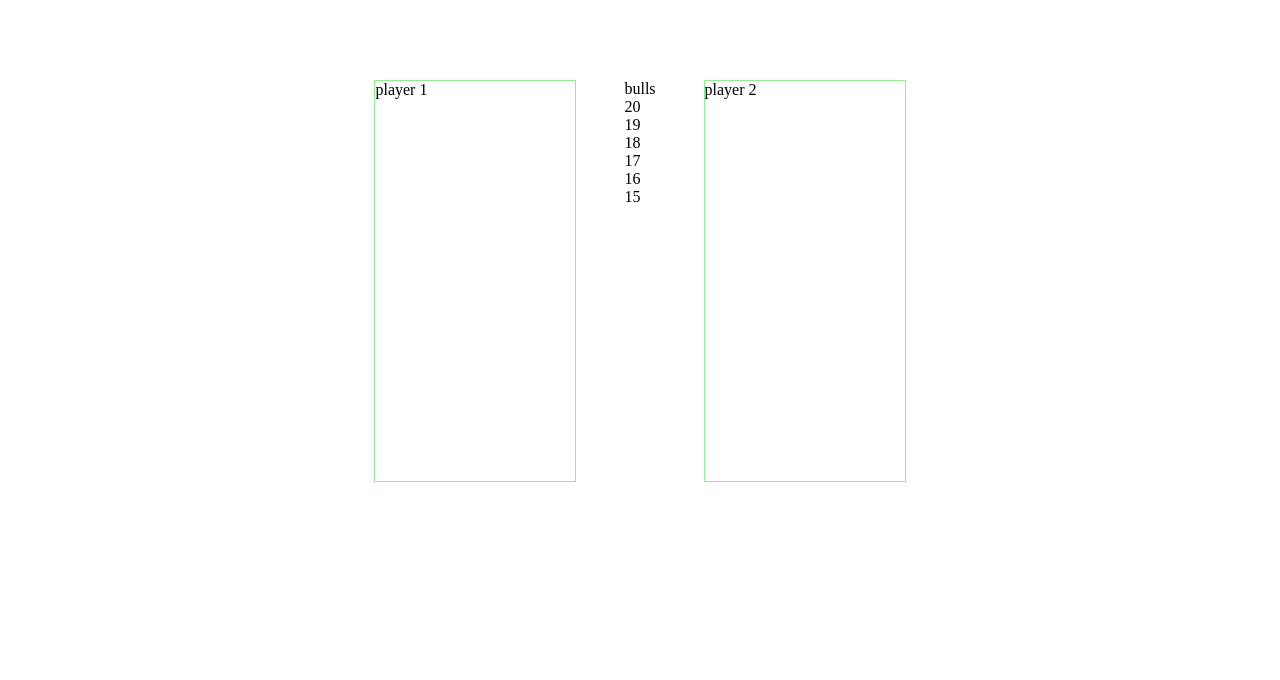
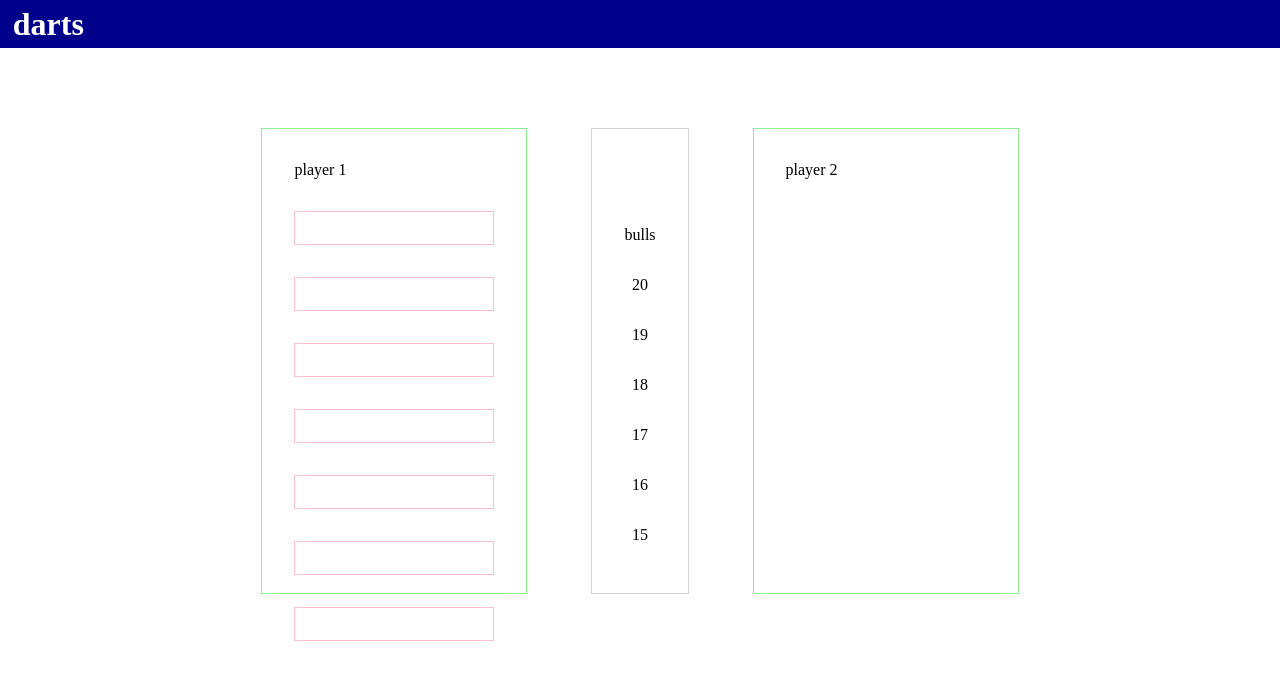
Before and after one commit to bambooOctopus/dart_score_card, a plain HTML site: page index.html in a window 1280 px wide. Drawn offline with Linux system fonts and the light colour scheme.

Commit message:
begin .player layout

```diff
--- a/index.html
+++ b/index.html
@@ -9,8 +9,29 @@
 </head>
 <body class="body">
 
+    <header class="header">
+        <h1 class="logo">darts</h1>
+    </header>
 
-    <div class="player"><p>player 1</p></div>
+    <div class="game-div">
+
+        <div class="player">
+            <p>player 1</p>
+
+            <div class="player-buttons">
+                <div class="tally"></div>
+                <div class="buttons"></div>
+            </div>
+            <div class="player-buttons"></div>
+            <div class="player-buttons"></div>
+            <div class="player-buttons"></div>
+            <div class="player-buttons"></div>
+            <div class="player-buttons"></div>
+            <div class="player-buttons"></div>
+
+
+        </div>
+
         <div class="numbers">
             <p>bulls</p>
             <p>20</p>
@@ -19,10 +40,13 @@
             <p>17</p>
             <p>16</p>
             <p>15</p>
+        </div>
+
+        <div class="player">
+            <p>player 2</p>
+        </div>
 
     </div>
-
-    <div class="player"><p>player 2</p></div>
 
     <script src="script.js"></script>
 
--- a/style.css
+++ b/style.css
@@ -4,9 +4,24 @@
 }
 
 .body {
+
+
+}
+
+.header {
+    height: 3rem;
+    background-color: darkblue;
+    color: white;
+    display: flex;
+    align-items: center;
+    padding: 0rem .8rem;
+
+}
+
+.game-div {
     display: flex;
     flex-direction: row;
-    gap: 3rem;
+    gap: 4rem;
     justify-content: center;
     margin-top: 5rem;
 }
@@ -15,4 +30,31 @@
     border: solid 1px lightgreen;
     height: 400px;
     width: 200px;
+    padding: 2rem;
 }
+
+.numbers {
+    border: solid 1px lightgray;
+    padding: 5rem 2rem 2rem;
+    display: flex;
+    flex-direction: column;
+    gap: 2rem;
+    align-items: center;
+    justify-content: center;
+}
+
+.player-buttons {
+    border: solid 1px pink;
+    height: 2rem;
+    margin-top: 2rem;
+
+}
+
+.tally {
+
+
+}
+
+.buttons {
+
+}
```
Lines whose indentation alone changed are shown as unchanged.
